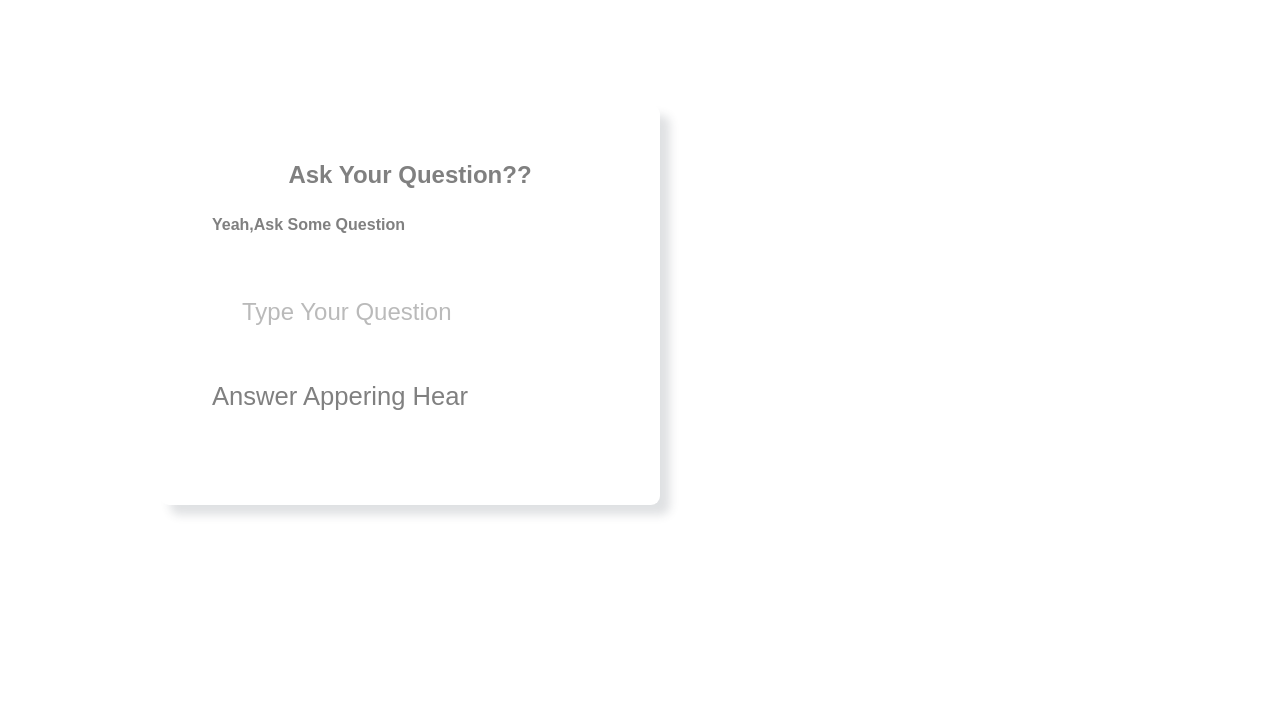
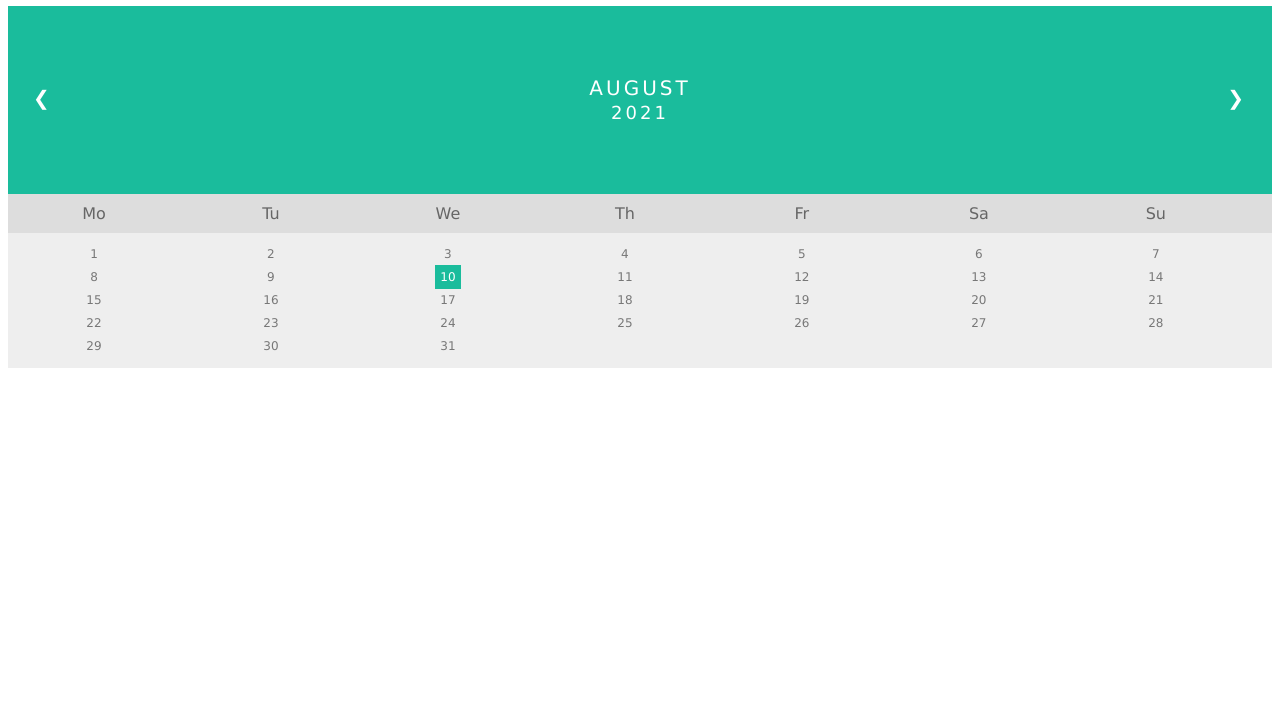
Before and after one commit to coolcoderpro123/chatbot, a plain HTML site: page index.html in a window 1280 px wide. Shown: the part 75-800 px from the top of the page. Drawn offline with Linux system fonts and the light colour scheme.

Commit message:
Update index.html

```diff
--- a/index.html
+++ b/index.html
@@ -1,26 +1,148 @@
-<!DOCTYPE Html>
-<Html Lang="En">
-<Head>
-<Meta Charset="UTF-8" />
-<Meta Http-Equiv="X-UA-Compatible" Content="IE=Edge" />
-<Meta Name="Viewport" Content="Width=Device-Width, Initial-Scale=1.0" />
-<Title>Chatbot Javascript </Title>
-<Link Rel="Stylesheet" Href="Style.Css" />
-</Head>
-<Body>
-<Div Class="Glass">
-<H1>Ask Your Question??</H1>
-<H2>Yeah,Ask Some Question</H2>
-<Div Class="Input">
-<Input
-Type="Text"
-Id="UserBox"
-Onkeydown="If(Event.KeyCode == 13){ Talk()}"
-Placeholder="Type Your Question"
-/>
-</Div>
-<P Id="ChatLog">Answer Appering Hear</P>
-</Div>
-<Script Src="script.js"></Script>
-</Body>
-</Html>
+<!DOCTYPE html>
+<html>
+<head>
+<style>
+* {box-sizing: border-box;}
+ul {list-style-type: none;}
+body {font-family: Verdana, sans-serif;}
+
+.month {
+  padding: 70px 25px;
+  width: 100%;
+  background: #1abc9c;
+  text-align: center;
+}
+
+.month ul {
+  margin: 0;
+  padding: 0;
+}
+
+.month ul li {
+  color: white;
+  font-size: 20px;
+  text-transform: uppercase;
+  letter-spacing: 3px;
+}
+
+.month .prev {
+  float: left;
+  padding-top: 10px;
+}
+
+.month .next {
+  float: right;
+  padding-top: 10px;
+}
+
+.weekdays {
+  margin: 0;
+  padding: 10px 0;
+  background-color: #ddd;
+}
+
+.weekdays li {
+  display: inline-block;
+  width: 13.6%;
+  color: #666;
+  text-align: center;
+}
+
+.days {
+  padding: 10px 0;
+  background: #eee;
+  margin: 0;
+}
+
+.days li {
+  list-style-type: none;
+  display: inline-block;
+  width: 13.6%;
+  text-align: center;
+  margin-bottom: 5px;
+  font-size:12px;
+  color: #777;
+}
+
+.days li .active {
+  padding: 5px;
+  background: #1abc9c;
+  color: white !important
+}
+
+/* Add media queries for smaller screens */
+@media screen and (max-width:720px) {
+  .weekdays li, .days li {width: 13.1%;}
+}
+
+@media screen and (max-width: 420px) {
+  .weekdays li, .days li {width: 12.5%;}
+  .days li .active {padding: 2px;}
+}
+
+@media screen and (max-width: 290px) {
+  .weekdays li, .days li {width: 12.2%;}
+}
+</style>
+</head>
+<body>
+
+<h1>CSS Calendar</h1>
+
+<div class="month">
+  <ul>
+    <li class="prev">&#10094;</li>
+    <li class="next">&#10095;</li>
+    <li>
+      August<br>
+      <span style="font-size:18px">2021</span>
+    </li>
+  </ul>
+</div>
+
+<ul class="weekdays">
+  <li>Mo</li>
+  <li>Tu</li>
+  <li>We</li>
+  <li>Th</li>
+  <li>Fr</li>
+  <li>Sa</li>
+  <li>Su</li>
+</ul>
+
+<ul class="days">
+  <li>1</li>
+  <li>2</li>
+  <li>3</li>
+  <li>4</li>
+  <li>5</li>
+  <li>6</li>
+  <li>7</li>
+  <li>8</li>
+  <li>9</li>
+  <li><span class="active">10</span></li>
+  <li>11</li>
+  <li>12</li>
+  <li>13</li>
+  <li>14</li>
+  <li>15</li>
+  <li>16</li>
+  <li>17</li>
+  <li>18</li>
+  <li>19</li>
+  <li>20</li>
+  <li>21</li>
+  <li>22</li>
+  <li>23</li>
+  <li>24</li>
+  <li>25</li>
+  <li>26</li>
+  <li>27</li>
+  <li>28</li>
+  <li>29</li>
+  <li>30</li>
+  <li>31</li>
+</ul>
+
+</body>
+</html>
```
